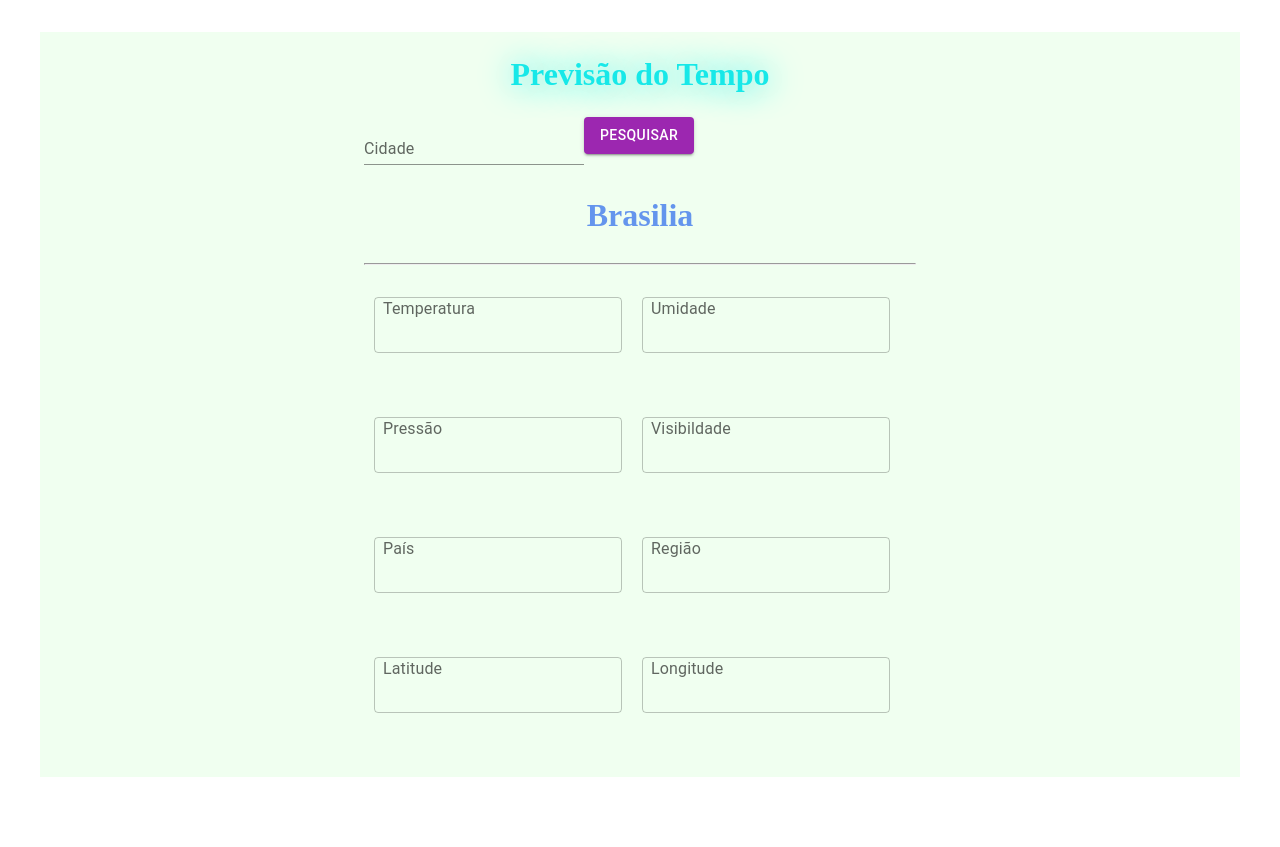
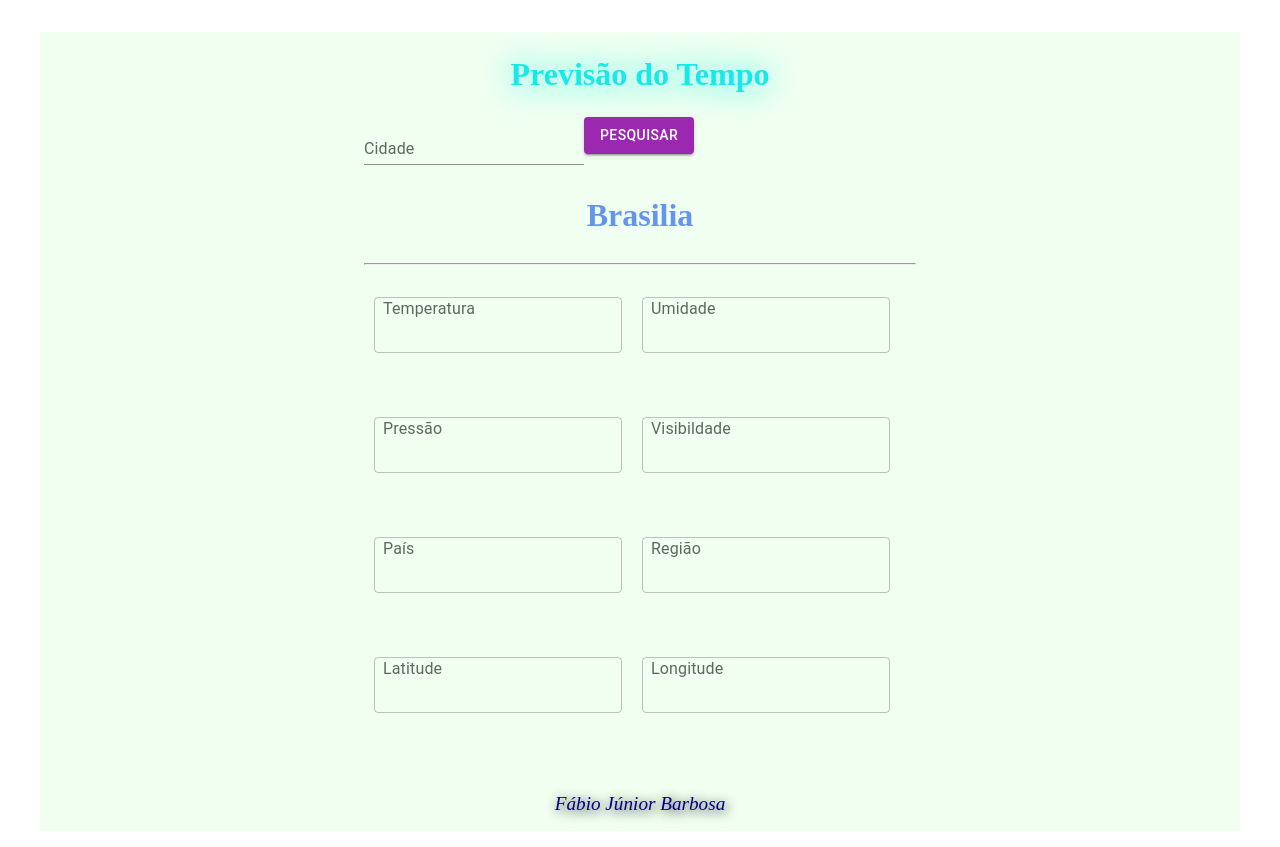
Before and after one commit to fjbdesenv/Weather, a React (Create React App) app: page / in a window 1280 px wide. Before the commit the page ends 800 px from the top, so only its background shows below. Built offline with nearby package versions, Linux system fonts and the light colour scheme; no server answers.

Commit message:
Reestruturação de Components

```diff
--- a/src/Components/App/App.tsx
+++ b/src/Components/App/App.tsx
@@ -1,77 +1,19 @@
-import { FormEvent, useEffect, useState } from 'react';
-import Seach from '../Search/Search';
 import { Container } from '@mui/material';
-import Weather from '../Weather/Weather';
 import paramsApp from '../../Interfaces/Params/App';
-import ModelWeather from '../../Models/ModelWeather';
 import { ReactJSXElement } from '@emotion/react/types/jsx-namespace';
-import { ENV } from '../../config/env';
-import axios from 'axios';
 import './App.css';
-
-axios.defaults.headers.post['Content-Type'] ='application/x-www-form-urlencoded';
+import Header from '../Header/Header';
+import Footer from '../Footer/Footer';
+import Main from '../Main/Main';
 
 function App({title}:paramsApp): ReactJSXElement {
-  const [seachCity, setSeachCity] = useState('');
-  const [city, setCity] = useState('Brasilia');
-  const [weather, setWeather] = useState(new ModelWeather('','','','','','','','','','',''));
-
-  const handleSubmit = (event:FormEvent<HTMLFormElement>):void => {
-    event.preventDefault();
-    setCity(seachCity);
-    setSeachCity('');
-  }
-
-  const updateWeather = (data:any) => {
-    const weather = new ModelWeather(
-      data.current.weather_icons[0],
-      'Hoje',
-      data.current.weather_descriptions[0],
-      data.current.temperature,
-      data.current.humidity,
-      data.current.pressure,
-      data.current.visibility,
-      data.location.country,
-      data.location.region,
-      data.location.lat,
-      data.location.lon
-    )
-
-    setWeather(weather);
-  }
-
-  const getResultAPI = async () => {
-    const URL_FULL = ENV.API_URL+'?access_key='+ENV.API_KEY_ACESS +'&query=' + city;
-
-    axios.get(URL_FULL).then((response) => {
-      updateWeather(response.data);
-    }).catch((error) => {
-      console.log('Error: ', error);
-    })
-  }
-
-
-  useEffect(() => {
-    getResultAPI();
-  }, [city])
-
   return (
     <Container className="App">
-      <h1 id='title'>{title}</h1>
-      <form action='' onSubmit={handleSubmit}>
 
-        <Seach
-          seachCity={seachCity}
-          setCity={setSeachCity}
-          consult={getResultAPI}
-        />
+      <Header title={title}/>
+      <Main/>
+      <Footer author='Fábio Júnior Barbosa' />
 
-        <Weather
-          city={city}
-          weather={weather}
-        />
-
-      </form>
     </Container>
   );
 }
--- /dev/null
+++ b/src/Components/Footer/Footer.css
@@ -0,0 +1,11 @@
+footer{
+    color: darkblue;
+
+    text-shadow: 2px 2px 0.75rem black;
+    text-align: center;
+    padding: 1rem;
+
+    font-size: 1.2rem;
+    font-style: italic;
+
+}
--- /dev/null
+++ b/src/Components/Footer/Footer.tsx
@@ -0,0 +1,10 @@
+import { ReactJSXElement } from "@emotion/react/types/jsx-namespace";
+import paramsFooter from "../../Interfaces/Params/Footer";
+
+import './Footer.css';
+
+export default function Footer({author}:paramsFooter):ReactJSXElement{
+    return (
+        <footer>{author}</footer>
+    );
+}
--- /dev/null
+++ b/src/Components/Header/Header.tsx
@@ -0,0 +1,10 @@
+import { ReactJSXElement } from "@emotion/react/types/jsx-namespace";
+import paramsHeader from "../../Interfaces/Params/Header";
+
+import './Header.css';
+
+export default function Header({title}:paramsHeader):ReactJSXElement{
+    return (
+        <h1 id='title'>{title}</h1>
+    );
+}
--- /dev/null
+++ b/src/Components/Main/Main.tsx
@@ -0,0 +1,73 @@
+import { ReactJSXElement } from "@emotion/react/types/jsx-namespace";
+import axios from "axios";
+import { FormEvent, useEffect, useState } from "react";
+import { ENV } from "../../config/env";
+import ModelWeather from "../../Models/ModelWeather";
+import Seach from "../Search/Search";
+import Weather from "../Weather/Weather";
+
+import './Main.css';
+
+export default function Main():ReactJSXElement{
+
+    const [seachCity, setSeachCity] = useState('');
+    const [city, setCity] = useState('Brasilia');
+    const [weather, setWeather] = useState(new ModelWeather('','','','','','','','','','',''));
+
+    axios.defaults.headers.post['Content-Type'] ='application/x-www-form-urlencoded';
+
+    const handleSubmit = (event:FormEvent<HTMLFormElement>):void => {
+      event.preventDefault();
+      setCity(seachCity);
+      setSeachCity('');
+    }
+
+    const updateWeather = (data:any) => {
+      const weather = new ModelWeather(
+        data.current.weather_icons[0],
+        'Hoje',
+        data.current.weather_descriptions[0],
+        data.current.temperature,
+        data.current.humidity,
+        data.current.pressure,
+        data.current.visibility,
+        data.location.country,
+        data.location.region,
+        data.location.lat,
+        data.location.lon
+      )
+
+      setWeather(weather);
+    }
+
+    const getResultAPI = async () => {
+      const URL_FULL = ENV.API_URL+'?access_key='+ENV.API_KEY_ACESS +'&query=' + city;
+
+      axios.get(URL_FULL).then((response) => {
+        updateWeather(response.data);
+      }).catch((error) => {
+        console.log('Error: ', error);
+      })
+    }
+
+
+    useEffect(() => {
+      //getResultAPI();
+    }, [city])
+
+    return (
+        <main>
+            <form action='' onSubmit={handleSubmit}>
+                <Seach
+                    seachCity={seachCity}
+                    setCity={setSeachCity}
+                    consult={getResultAPI}
+                />
+                <Weather
+                    city={city}
+                    weather={weather}
+                />
+            </form>
+        </main>
+    );
+}
--- /dev/null
+++ b/src/Interfaces/Params/Footer.ts
@@ -0,0 +1,3 @@
+export default interface paramsFooter {
+    author: string
+}
--- /dev/null
+++ b/src/Interfaces/Params/Header.ts
@@ -0,0 +1,3 @@
+export default interface paramsHeader {
+    title: string
+}
--- /dev/null
+++ b/src/Interfaces/Params/Main.ts
@@ -0,0 +1,3 @@
+export default interface paramsMain {
+    //title: string
+}
```
Also changed, not shown: src/Components/Header/Header.css (added), src/Components/Main/Main.css (added).
